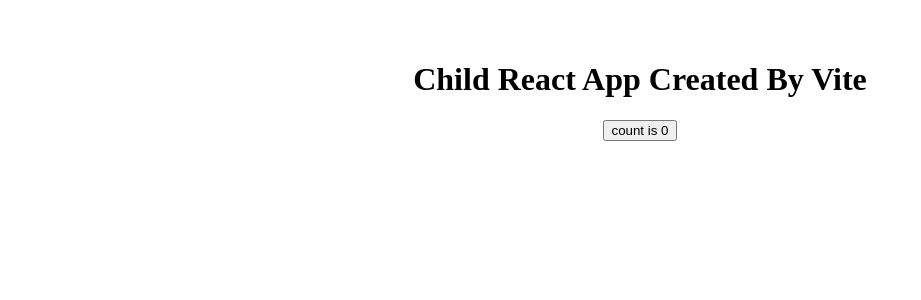
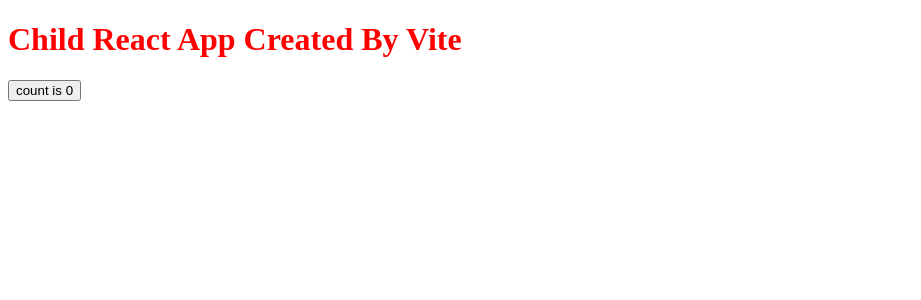
Before and after one commit to wintyo-microfrontends/react-app-vite, a React (Vite) app: page / in a window 1280 px wide. Shown: the top 300 px of the page, without its empty margins (0-921 px from the left). Built offline with nearby package versions, Linux system fonts and the light colour scheme.

Commit message:
CSS Moduleにして、コンテナ側でもスタイルが反映されるようにする

```diff
--- a/package.json
+++ b/package.json
@@ -20,6 +20,7 @@
     "@vitejs/plugin-react": "^3.0.0",
     "concurrently": "^7.6.0",
     "typescript": "^4.9.3",
-    "vite": "^4.0.0"
+    "vite": "^4.0.0",
+    "vite-plugin-css-injected-by-js": "^2.4.0"
   }
 }
--- a/src/App.css
+++ /dev/null
@@ -1,41 +0,0 @@
-#root {
-  max-width: 1280px;
-  margin: 0 auto;
-  padding: 2rem;
-  text-align: center;
-}
-
-.logo {
-  height: 6em;
-  padding: 1.5em;
-  will-change: filter;
-}
-.logo:hover {
-  filter: drop-shadow(0 0 2em #646cffaa);
-}
-.logo.react:hover {
-  filter: drop-shadow(0 0 2em #61dafbaa);
-}
-
-@keyframes logo-spin {
-  from {
-    transform: rotate(0deg);
-  }
-  to {
-    transform: rotate(360deg);
-  }
-}
-
-@media (prefers-reduced-motion: no-preference) {
-  a:nth-of-type(2) .logo {
-    animation: logo-spin infinite 20s linear;
-  }
-}
-
-.card {
-  padding: 2em;
-}
-
-.read-the-docs {
-  color: #888;
-}
--- /dev/null
+++ b/src/App.module.css
@@ -0,0 +1,3 @@
+.title {
+  color: red;
+}
--- a/src/App.tsx
+++ b/src/App.tsx
@@ -1,13 +1,12 @@
 import { useState } from 'react'
-import reactLogo from './assets/react.svg'
-import './App.css'
+import styles from './App.module.css'
 
 function App() {
   const [count, setCount] = useState(0)
 
   return (
     <div>
-      <h1>Child React App Created By Vite</h1>
+      <h1 className={styles.title}>Child React App Created By Vite</h1>
       <div>
         <button onClick={() => setCount((count) => count + 1)}>
           count is {count}
--- a/vite.config.ts
+++ b/vite.config.ts
@@ -1,10 +1,11 @@
 import path from 'path'
 import { defineConfig } from 'vite'
 import react from '@vitejs/plugin-react'
+import cssInjectedByJsPlugin from 'vite-plugin-css-injected-by-js'
 
 // https://vitejs.dev/config/
 export default defineConfig({
-  plugins: [react()],
+  plugins: [react(), cssInjectedByJsPlugin()],
   base: '/react-app/',
   define: {
     'process.env': process.env
```
Also changed, not shown: 1 other file (tests, documents, lock files or other folders).
